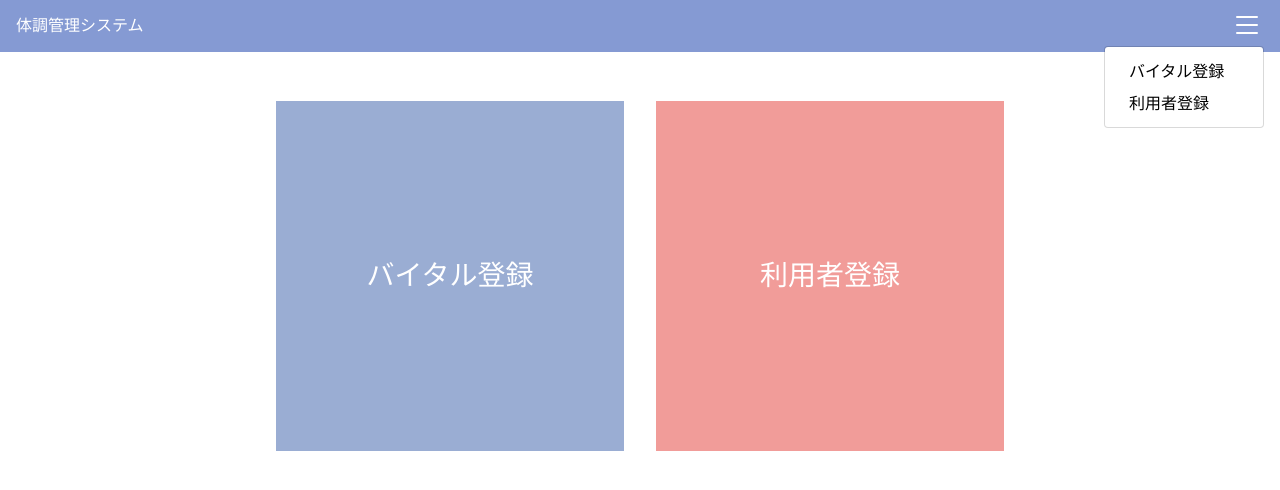
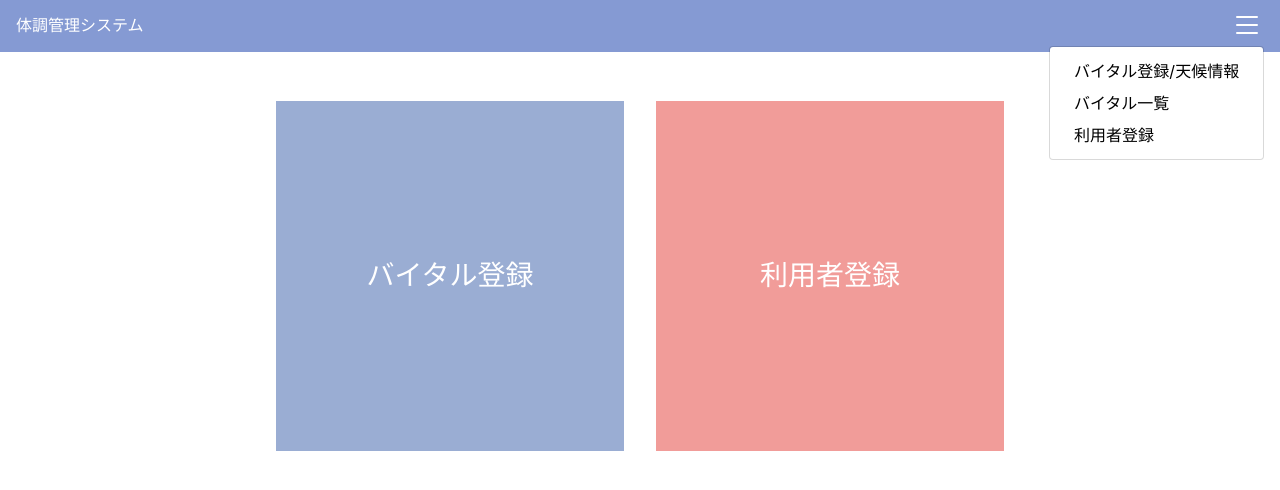
Before and after one commit to RyosukeOguni/vital_vue, a Vue app: page / in a window 1280 px wide. Both pictures are taken after a click on the button 1247 px from the left and 26 px from the top of the page. Shown: the top 490 px of the page. Built offline with nearby package versions, Linux system fonts and the light colour scheme; what vue-paginate would draw is missing.

Commit message:
ナビバーのリンクを追加

```diff
--- a/src/components/Common/NaviBar.vue
+++ b/src/components/Common/NaviBar.vue
@@ -14,7 +14,10 @@
           ></b-icon>
         </template>
         <b-dropdown-item
-          ><router-link to="/weather">バイタル登録</router-link></b-dropdown-item
+          ><router-link to="/weather">バイタル登録/天候情報</router-link></b-dropdown-item
+        >
+        <b-dropdown-item
+          ><router-link to="/vital">バイタル一覧</router-link></b-dropdown-item
         >
         <b-dropdown-item
           ><router-link to="/user">利用者登録</router-link></b-dropdown-item
```
